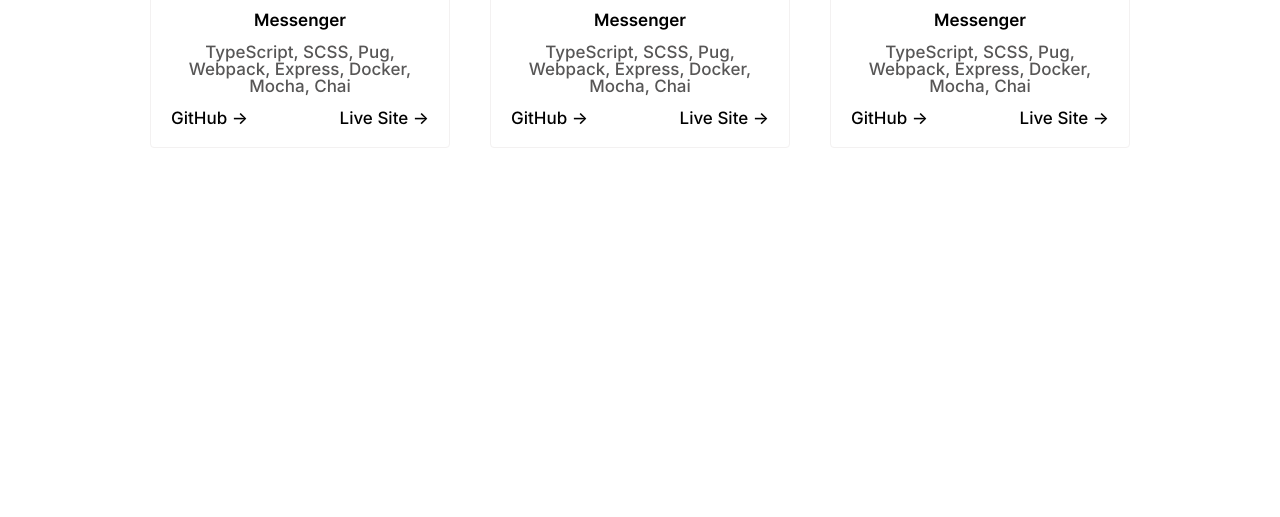
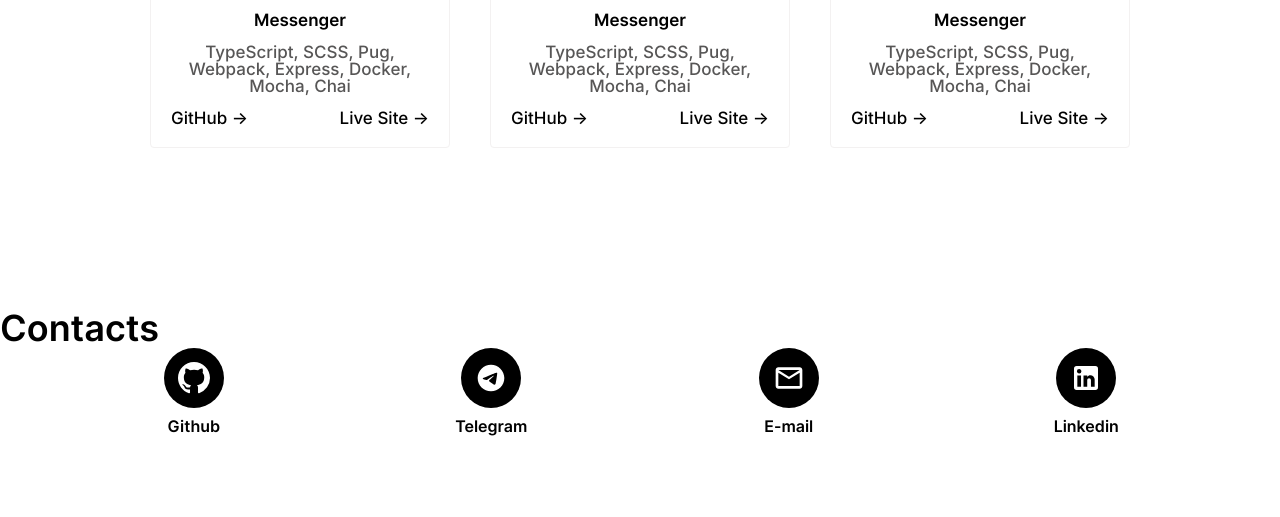
Before and after one commit to yugld/portfolio, a website built with webpack: page src/index.pug in a window 1280 px wide. Shown: the part 729-1246 px from the top of the page. Built offline with nearby package versions, Linux system fonts and the light colour scheme.

Commit message:
add contact section

```diff
--- a/src/components/components.scss
+++ b/src/components/components.scss
@@ -1,4 +1,4 @@
 @import './header/header';
 @import './about/about';
 @import './projects/projects';
-//@import './contacts/contacts';
+@import './contacts/contacts';
--- /dev/null
+++ b/src/components/contacts/contacts.pug
@@ -0,0 +1,19 @@
+section#contact.contact
+    h2 Contacts
+    .container
+        a.contact_card(href='https://github.com/yugld' target='_blank')
+            .contact_icon
+                <svg xmlns="http://www.w3.org/2000/svg" width="32" height="32" viewBox="0 0 16 16"><path fill="currentColor" d="M8 0C3.58 0 0 3.58 0 8c0 3.54 2.29 6.53 5.47 7.59c.4.07.55-.17.55-.38c0-.19-.01-.82-.01-1.49c-2.01.37-2.53-.49-2.69-.94c-.09-.23-.48-.94-.82-1.13c-.28-.15-.68-.52-.01-.53c.63-.01 1.08.58 1.23.82c.72 1.21 1.87.87 2.33.66c.07-.52.28-.87.51-1.07c-1.78-.2-3.64-.89-3.64-3.95c0-.87.31-1.59.82-2.15c-.08-.2-.36-1.02.08-2.12c0 0 .67-.21 2.2.82c.64-.18 1.32-.27 2-.27c.68 0 1.36.09 2 .27c1.53-1.04 2.2-.82 2.2-.82c.44 1.1.16 1.92.08 2.12c.51.56.82 1.27.82 2.15c0 3.07-1.87 3.75-3.65 3.95c.29.25.54.73.54 1.48c0 1.07-.01 1.93-.01 2.2c0 .21.15.46.55.38A8.012 8.012 0 0 0 16 8c0-4.42-3.58-8-8-8z"/></svg>
+            h3 Github
+        a.contact_card(href='https://t.me/yugld' target='_blank')
+            .contact_icon
+                <svg xmlns="http://www.w3.org/2000/svg" width="32" height="32" viewBox="0 0 24 24"><path fill="currentColor" d="M12 2C6.48 2 2 6.48 2 12s4.48 10 10 10s10-4.48 10-10S17.52 2 12 2zm4.64 6.8c-.15 1.58-.8 5.42-1.13 7.19c-.14.75-.42 1-.68 1.03c-.58.05-1.02-.38-1.58-.75c-.88-.58-1.38-.94-2.23-1.5c-.99-.65-.35-1.01.22-1.59c.15-.15 2.71-2.48 2.76-2.69a.2.2 0 0 0-.05-.18c-.06-.05-.14-.03-.21-.02c-.09.02-1.49.95-4.22 2.79c-.4.27-.76.41-1.08.4c-.36-.01-1.04-.2-1.55-.37c-.63-.2-1.12-.31-1.08-.66c.02-.18.27-.36.74-.55c2.92-1.27 4.86-2.11 5.83-2.51c2.78-1.16 3.35-1.36 3.73-1.36c.08 0 .27.02.39.12c.1.08.13.19.14.27c-.01.06.01.24 0 .38z"/></svg>
+            h3 Telegram
+        a.contact_card(href='mailto:yulliagladysheva@gmail.com')
+            .contact_icon
+                <svg xmlns="http://www.w3.org/2000/svg" width="32" height="32" viewBox="0 0 24 24"><path fill="currentColor" d="M22 6c0-1.1-.9-2-2-2H4c-1.1 0-2 .9-2 2v12c0 1.1.9 2 2 2h16c1.1 0 2-.9 2-2V6zm-2 0l-8 5l-8-5h16zm0 12H4V8l8 5l8-5v10z"/></svg>
+            h3 E-mail
+        a.contact_card(href='https://www.linkedin.com/in/yulia-gladysheva-a1a093296/')
+            .contact_icon
+                <svg xmlns="http://www.w3.org/2000/svg" width="32" height="32" viewBox="0 0 24 24"><path fill="currentColor" d="M19 3a2 2 0 0 1 2 2v14a2 2 0 0 1-2 2H5a2 2 0 0 1-2-2V5a2 2 0 0 1 2-2h14m-.5 15.5v-5.3a3.26 3.26 0 0 0-3.26-3.26c-.85 0-1.84.52-2.32 1.3v-1.11h-2.79v8.37h2.79v-4.93c0-.77.62-1.4 1.39-1.4a1.4 1.4 0 0 1 1.4 1.4v4.93h2.79M6.88 8.56a1.68 1.68 0 0 0 1.68-1.68c0-.93-.75-1.69-1.68-1.69a1.69 1.69 0 0 0-1.69 1.69c0 .93.76 1.68 1.69 1.68m1.39 9.94v-8.37H5.5v8.37h2.77Z"/></svg>
+            h3 Linkedin
--- /dev/null
+++ b/src/components/contacts/contacts.scss
@@ -0,0 +1,32 @@
+section.contact {
+    padding: 80px 0;
+
+    .container {
+      @include flex(row, space-around, center);
+      gap: 20px;
+      flex-wrap: wrap;
+
+      .contact_card {
+        min-width: 150px;
+        @include flex(column, center, center);
+        gap: 10px;
+
+        &:hover .contact_icon {
+          box-shadow: 0 0 0 2px $color__hover;
+          transform: scale(1.1);
+          background-color: $color__hover;
+        }
+      }
+      .contact_icon {
+        background-color: $text-color__primary;
+        width: 60px;
+        height: 60px;
+        text-align: center;
+        padding: 5px;
+        border-radius: 50%;
+        color: $color__primary;
+        transition: 0.35s ease-in;
+        @include flex(row, center, center);
+      }
+    }
+}
--- a/src/index.pug
+++ b/src/index.pug
@@ -10,4 +10,4 @@ html(lang='ru')
         include components/header/header
         include components/about/about
         include components/projects/projects
-        //include components/contacts/contacts
+        include components/contacts/contacts
```
